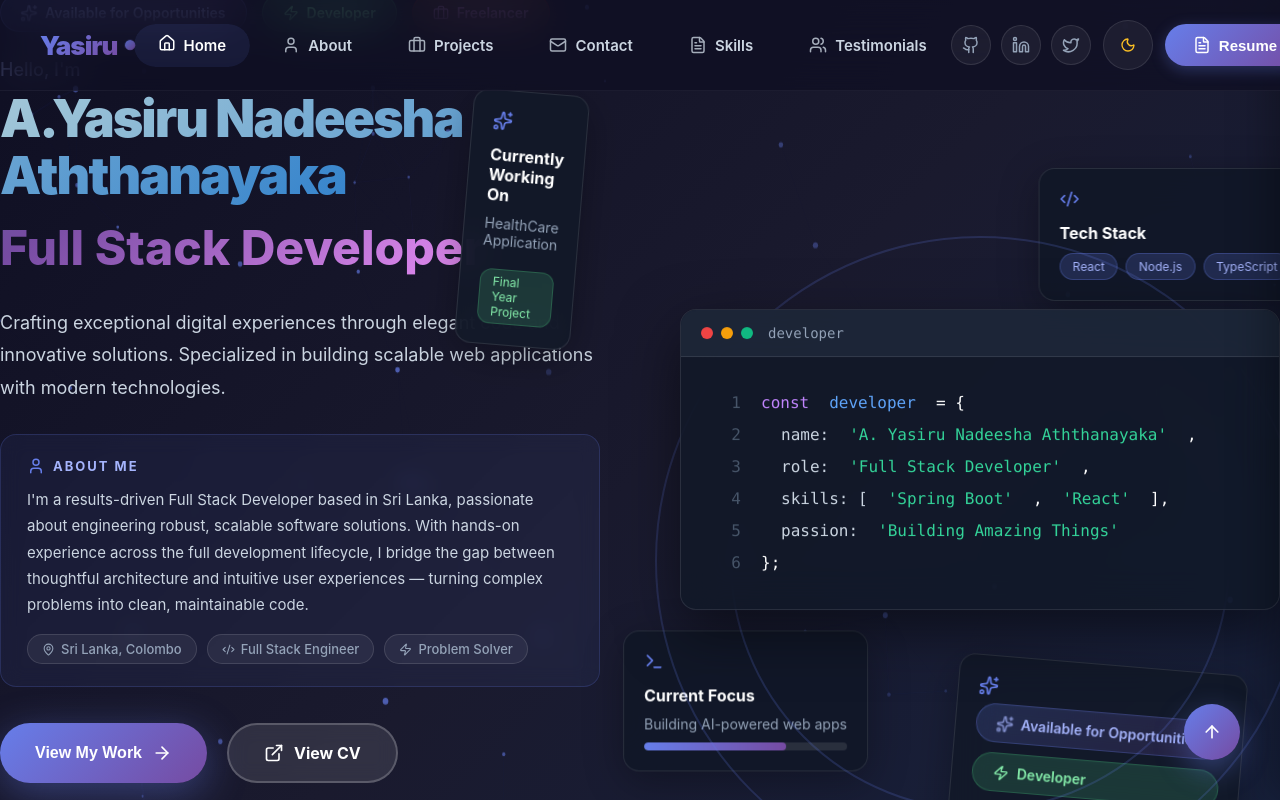
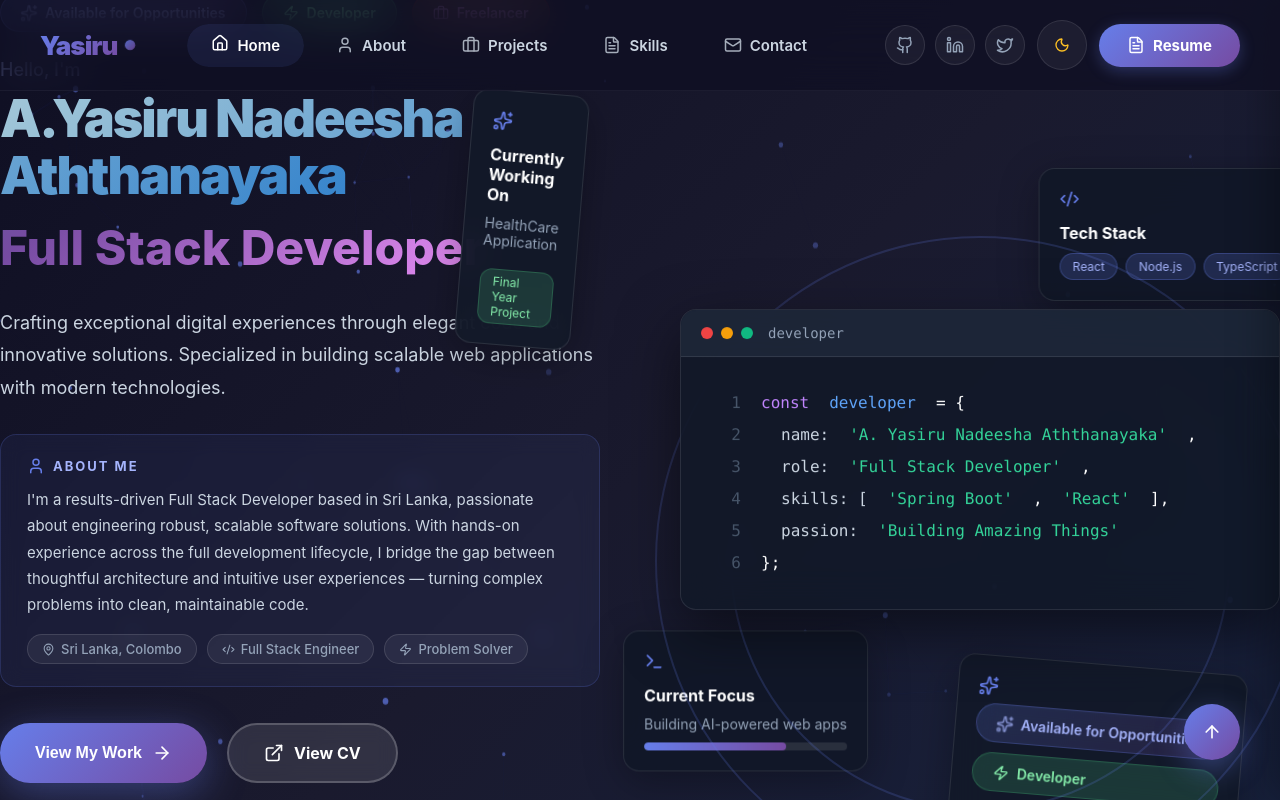
Before and after one commit to yasirunadeeshaa/My-Professional-Portfolio, a React (Vite) app: page / in a window 1280 px wide. Shown: the top 800 px of the page. Built offline with nearby package versions, Linux system fonts and the light colour scheme.

Commit message:
update portfolio

```diff
--- a/src/components/Navigation.jsx
+++ b/src/components/Navigation.jsx
@@ -39,9 +39,9 @@ const PremiumNavigation = () => {
     { id: 'home', label: 'Home', icon: Home },
     { id: 'about', label: 'About', icon: User },
     { id: 'projects', label: 'Projects', icon: Briefcase },
+    { id: 'skills', label: 'Skills', icon: FileText },
     { id: 'contact', label: 'Contact', icon: Mail },
-    { id: 'skills', label: 'Skills', icon: FileText },
-    { id: 'testimonials', label: 'Testimonials', icon: Users }
+    // { id: 'testimonials', label: 'Testimonials', icon: Users }
   ];
 
   const socialLinks = [
@@ -112,11 +112,11 @@ const PremiumNavigation = () => {
               </div>
             </button>
 
-            <button className="nav-cta">
+            <a href="/yasiru.pdf" download="Yasiru_Nadeesha_CV.pdf" className="nav-cta" style={{textDecoration:'none'}}>
               <FileText size={18} />
               <span>Resume</span>
               <div className="btn-shine"></div>
-            </button>
+            </a>
 
             <button
               className="mobile-toggle"
@@ -180,10 +180,10 @@ const PremiumNavigation = () => {
               {isDarkMode ? <Sun size={20} /> : <Moon size={20} />}
               <span>{isDarkMode ? 'Light Mode' : 'Dark Mode'}</span>
             </button>
-            <button className="mobile-cta">
+            <a href="/yasiru.pdf" download="Yasiru_Nadeesha_CV.pdf" className="mobile-cta" style={{textDecoration:'none'}}>
               <FileText size={20} />
               <span>Download Resume</span>
-            </button>
+            </a>
           </div>
         </div>
         <div className="mobile-menu-overlay" onClick={() => setIsMobileMenuOpen(false)}></div>
```
